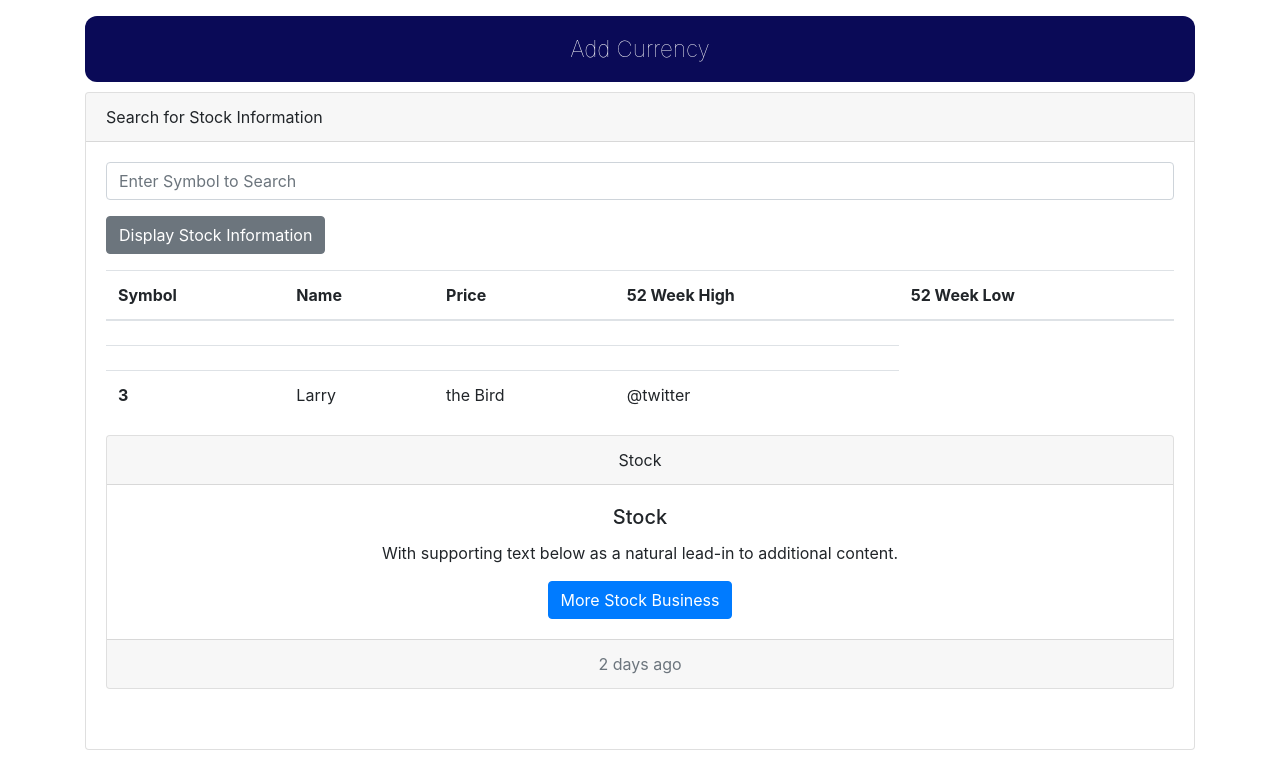
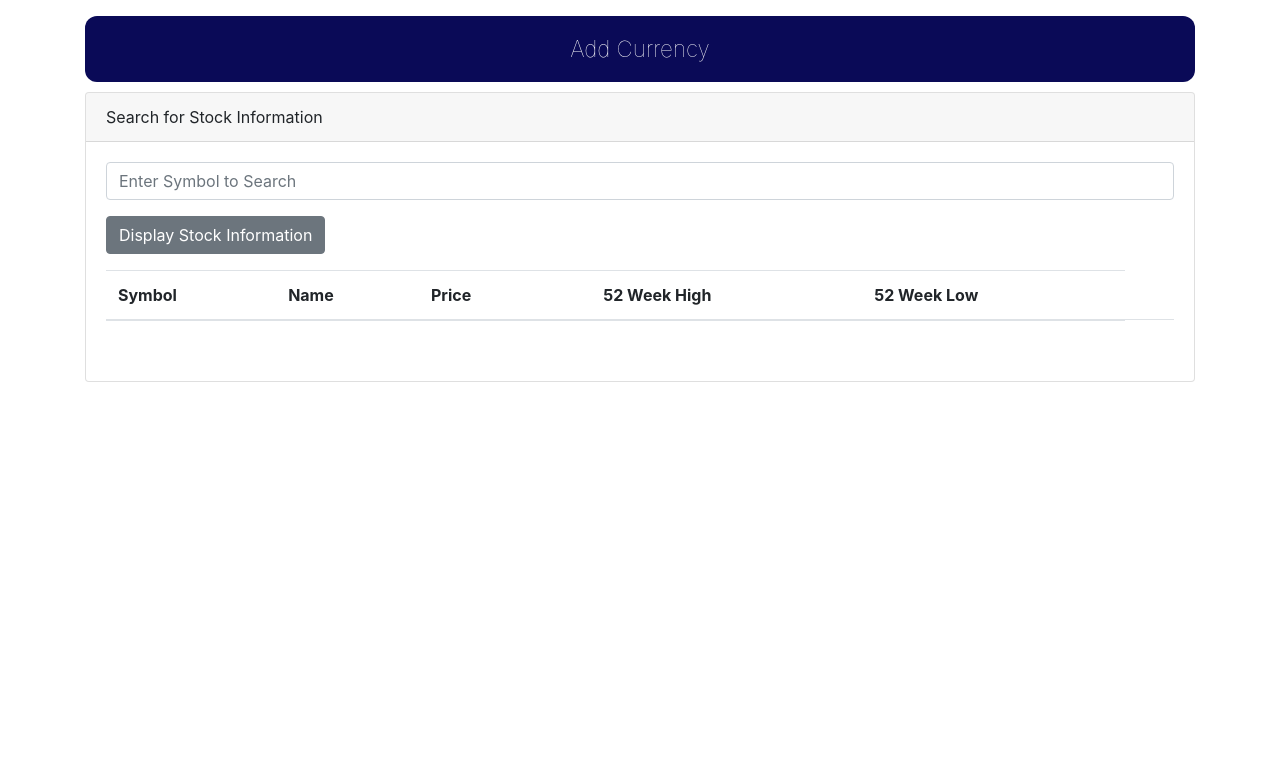
Before and after one commit to jviccora/Project_1, a plain HTML site: page index.html in a window 1280 px wide. Shown: the part 468-1228 px from the top of the page. After the commit the page ends 860 px from the top, so only its background shows below. Drawn offline with nearby package versions, Linux system fonts and the light colour scheme.

Commit message:
index.html formatting for stock div

```diff
--- a/index.html
+++ b/index.html
@@ -71,7 +71,6 @@
     <!-- For Bea -->
 
     <div class="container" id="stock">
-
       <div class="card">
         <div class="card-header">
               Search for Stock Information
@@ -95,37 +94,14 @@
                 <tbody>
                   <tr>
                     <th scope="row"></th>
-                            <td></td>
-                            <td></td>
-                            <td></td>
-                        </tr>
-                        <tr>
-                            <th scope="row"></th>
-                            <td></td>
-                            <td></td>
-                            <td></td>
-                        </tr>
-                        <tr>
-                            <th scope="row">3</th>
-                            <td>Larry</td>
-                            <td>the Bird</td>
-                            <td>@twitter</td>
+                      <td id="td1"></td>
+                      <td id="td2"></td>
+                      <td id="td3"></td>
+                      <td id="td4"></td>
+                      <td id="td5"></td>
                   </tr>
               </tbody>
           </table>
-
-                <div class="card text-center">
-                    <div class="card-header">
-                        Stock
-                    </div>
-                    <div class="card-body">
-                        <h5 class="card-title">Stock</h5>
-                        <p class="card-text">With supporting text below as a natural lead-in to additional content.</p>
-                        <a href="#" class="btn btn-primary">More Stock Business</a>
-                    </div>
-                    <div class="card-footer text-muted">
-                        2 days ago
-
         </div>
       </div>
     </div>
```
Also changed, not shown: stock.js (+26 -10 lines). Lines whose indentation alone changed are shown as unchanged.
